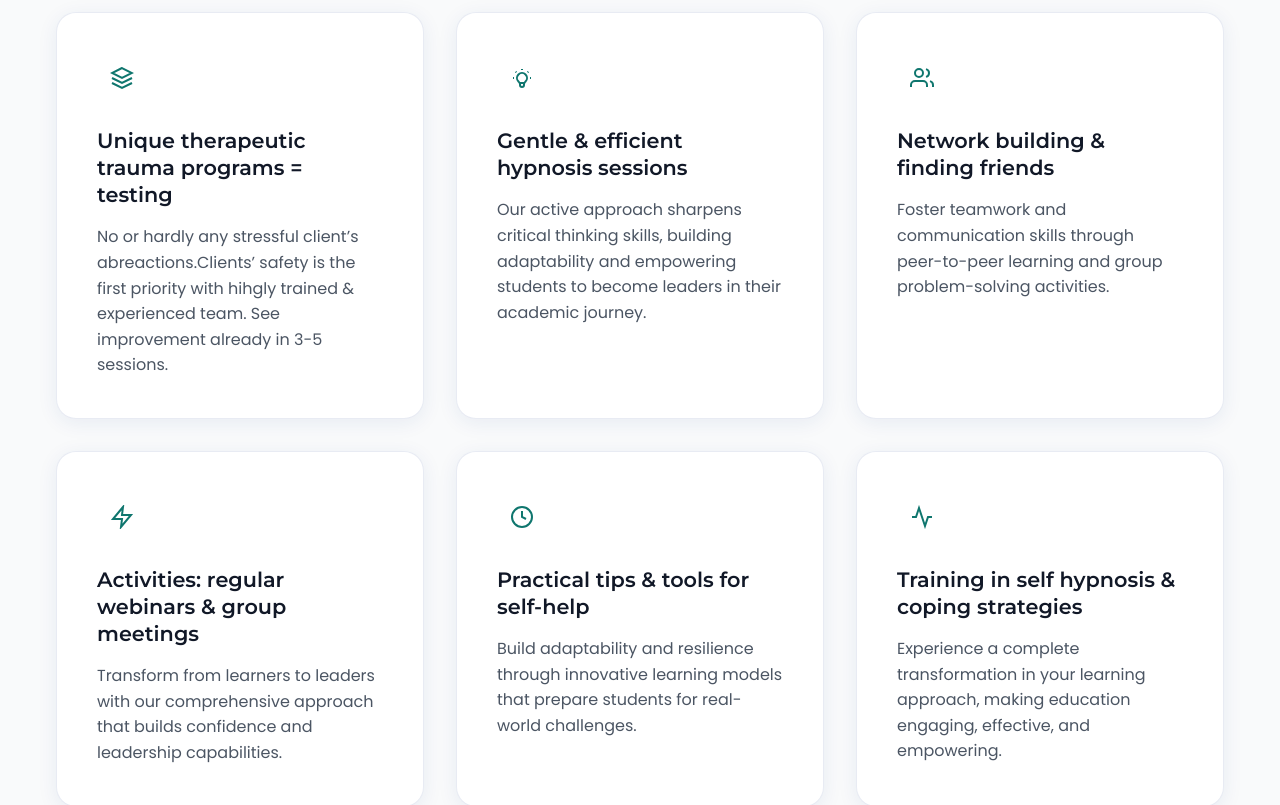
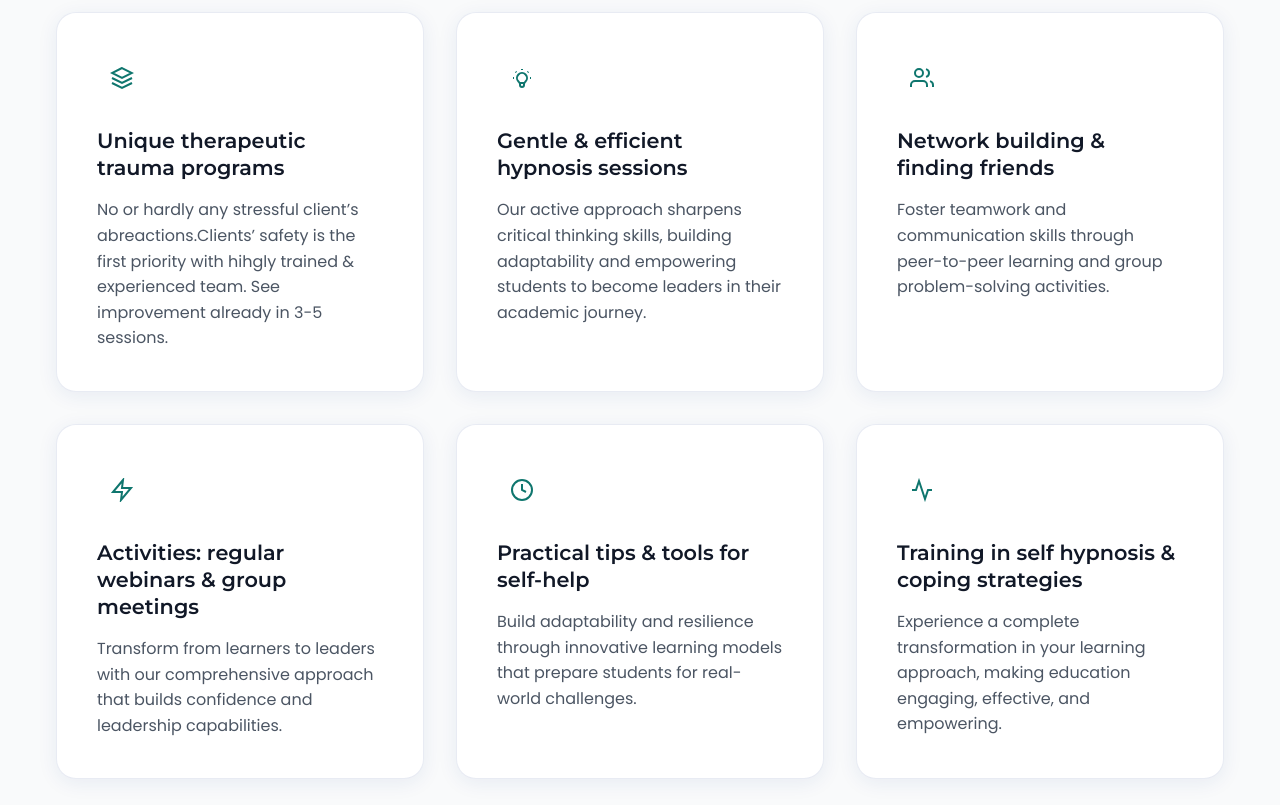
Before and after one commit to EngrE/Web, a React (Vite) app: page / in a window 1280 px wide. Shown: the part 1240-2045 px from the top of the page. Built offline with nearby package versions, Linux system fonts and the light colour scheme.

Commit message:
test success

```diff
--- a/src/components/Features.jsx
+++ b/src/components/Features.jsx
@@ -10,7 +10,7 @@ const Features = () => {
           <path d="M2 12l10 5 10-5"/>
         </svg>
       ),
-      title: "Unique therapeutic trauma programs = testing",
+      title: "Unique therapeutic trauma programs",
       description: "No or hardly any stressful client’s abreactions.Clients’ safety is the first priority with hihgly trained & experienced team. See improvement already in 3-5 sessions."
     },
     {
```
